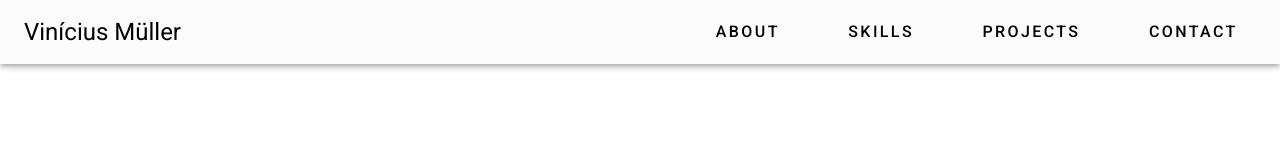
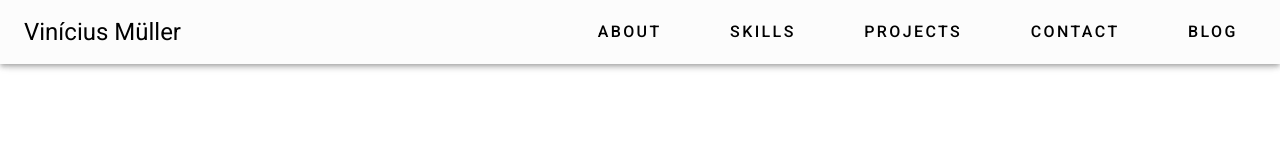
Before and after one commit to viniciusmuller/arcticlimer.github.io, a React (Create React App) app: page / in a window 1280 px wide. Shown: the top 160 px of the page. Built offline with nearby package versions, Linux system fonts and the light colour scheme.

Commit message:
Add link to personal blog

```diff
--- a/src/components/navbar/NavbarCollapse.tsx
+++ b/src/components/navbar/NavbarCollapse.tsx
@@ -17,6 +17,13 @@ function NavbarCollapse() {
             {section}
           </Link>
         ))}
+        <Link
+          target="_blank"
+          rel="noopener noreferrer"
+          href="https://arcticlimer.github.io/blog"
+        >
+          Blog
+        </Link>
       </div>
     </Wrapper>
   );
```
